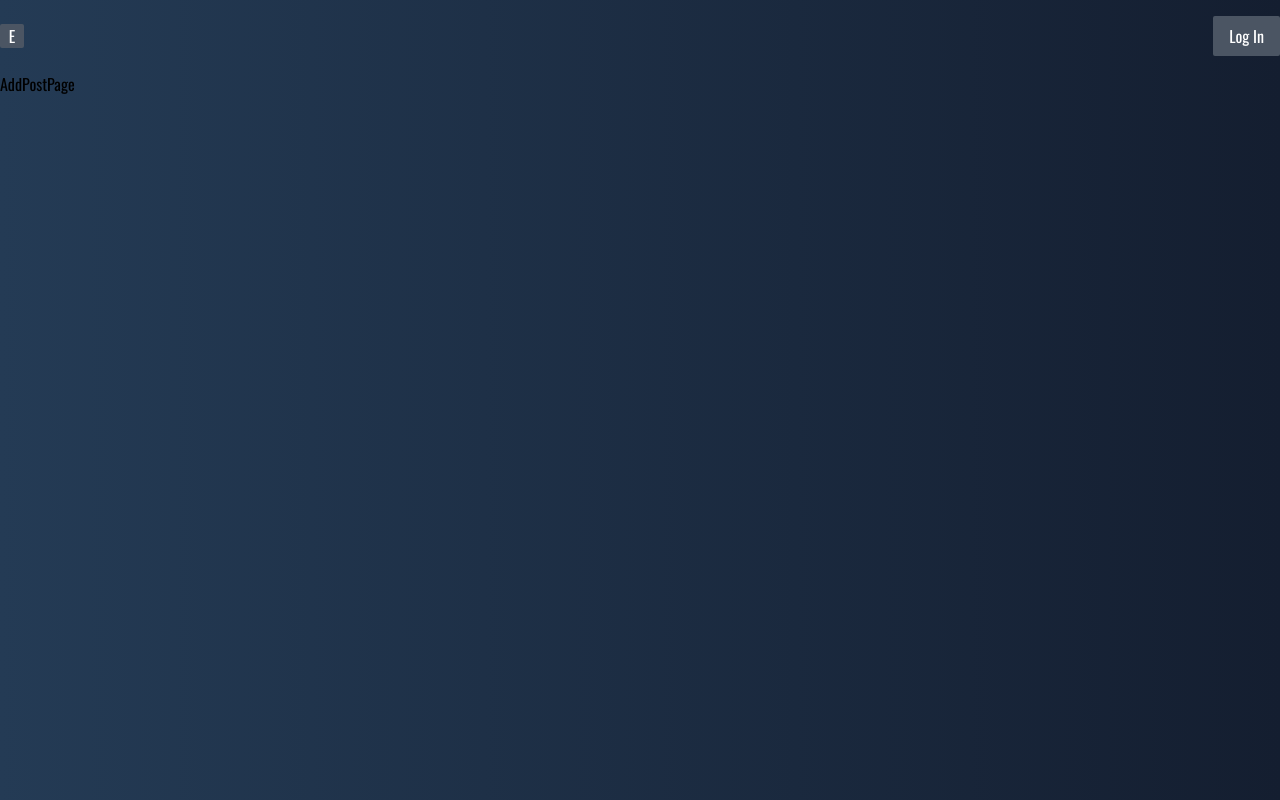
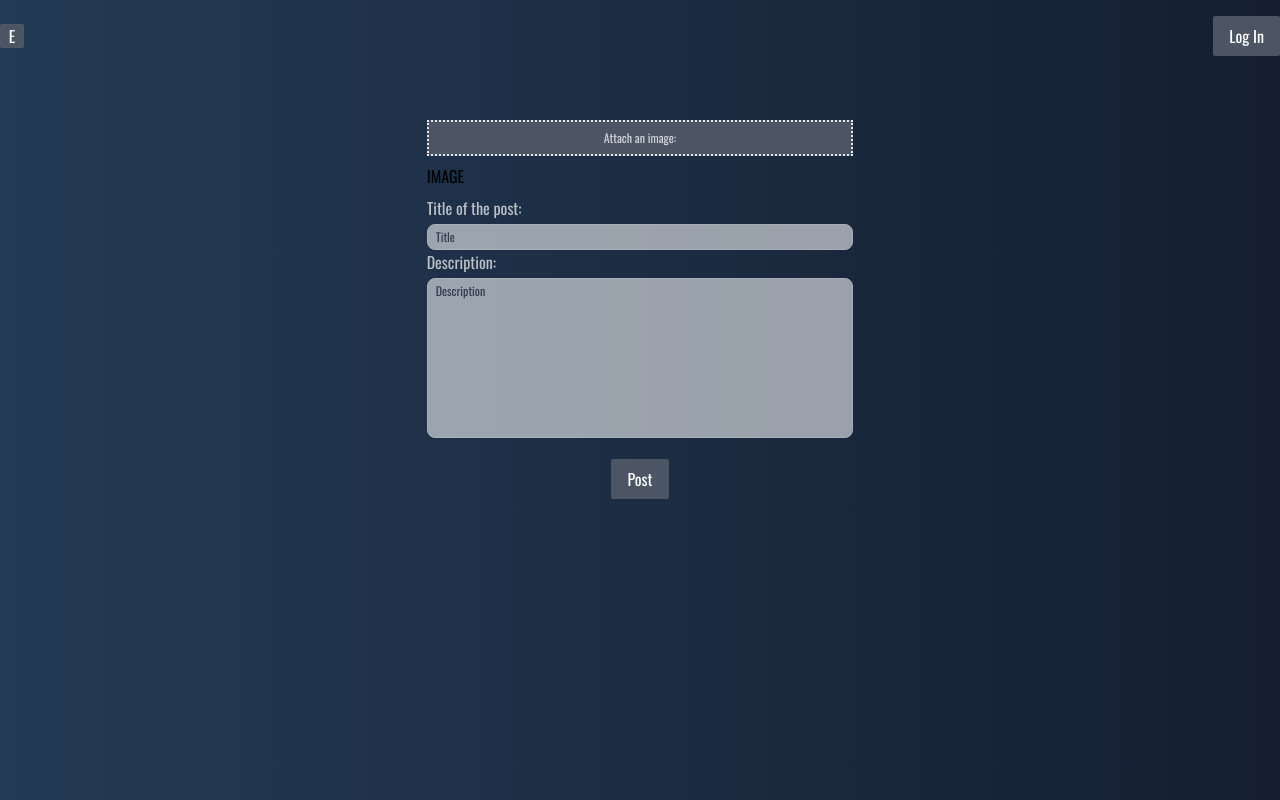
Before and after one commit to ekiari/forum, a React (Create React App) app in the folder client/: page /new in a window 1280 px wide. Built offline with nearby package versions, Linux system fonts and the light colour scheme; no server answers.

Commit message:
frontend create new post 0.1

```diff
--- a/client/src/pages/AddPostPage.jsx
+++ b/client/src/pages/AddPostPage.jsx
@@ -1,5 +1,39 @@
 import React from "react";
 
 export const AddPostPage = () => {
-    return <div>AddPostPage</div>;
+    return (
+        <form
+            className="w-1/3 mx-auto py-10"
+            onSubmit={(e) => e.preventDefault()}
+        >
+            <label className="text-gray-300 py-2 bg-gray-600 text-xs mt-2 flex items-center justify-center border-2 border-dotted cursor-pointer">
+                Attach an image:
+                <input type="file" className="hidden"></input>
+            </label>
+            <div className="flex object-cover py-2">IMAGE</div>
+
+            <label className="text-30 text-white opacity-70">
+                Title of the post:
+                <input
+                    type="text"
+                    placeholder="Title"
+                    className="mt-1 text-black w-full rounded-lg bg-gray-300 border py-1 px-2 text-xs outline-none placeholder:text-gray-700"
+                />
+            </label>
+
+            <label className="text-30 text-white opacity-70">
+                Description:
+                <textarea
+                    placeholder="Description"
+                    className="mt-1 text-black w-full rounded-lg bg-gray-300 border py-1 px-2 text-xs outline-none resize-none h-40 placeholder:text-gray-700"
+                />
+            </label>
+
+            <div className="flex gap-8 items-center justify-center mt-4">
+                <button className="flex justify-center items-center bg-gray-600 text-20 text-white rounded-sm py-2 px-4">
+                    Post
+                </button>
+            </div>
+        </form>
+    );
 };
```
